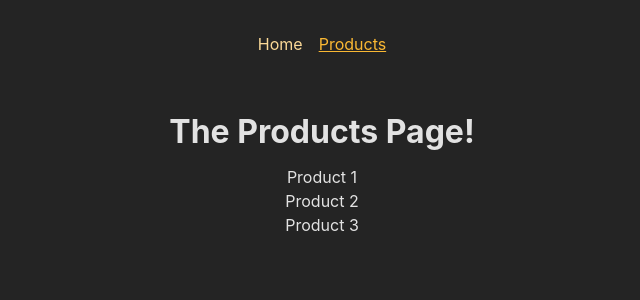
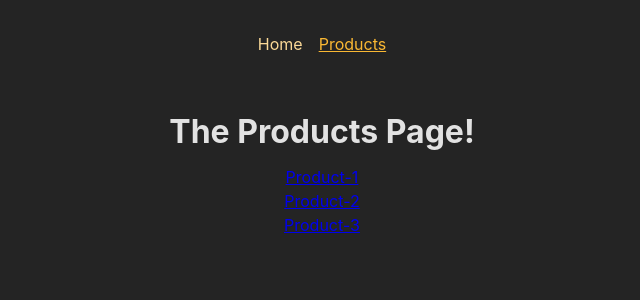
Before and after one commit to Mohammad-Shaikh-Ibrahim/React-Router, a React (Vite) app in the folder React_Router/: page /products in a window 1280 px wide. Shown: the top 300 px of the page, without its empty margins (318-958 px from the left). Built offline with nearby package versions, Linux system fonts and the light colour scheme.

Commit message:
Adding Links for Dynamic Routes

```diff
--- a/React_Router/src/pages/Products.jsx
+++ b/React_Router/src/pages/Products.jsx
@@ -1,12 +1,22 @@
-export default function ProductsPage(){
-    return(
+import { Link } from "react-router-dom"
+
+const PRODUCTS = [
+    { id: 'prod-1', name: 'Product-1' },
+    { id: 'prod-2', name: 'Product-2' },
+    { id: 'prod-3', name: 'Product-3' },
+]
+
+export default function ProductsPage() {
+    return (
         <>
-        <h1>The Products Page!</h1>
-        <ul>
-            <li>Product 1</li>
-            <li>Product 2</li>
-            <li>Product 3</li>
-        </ul>
+            <h1>The Products Page!</h1>
+            <ul>
+                {PRODUCTS.map((prod) => (
+                    <li key={prod.id}>
+                        <Link to={`/products/${prod.id}`}>{prod.name}</Link>
+                    </li>
+                ))}
+            </ul>
         </>
     )
 }
```
